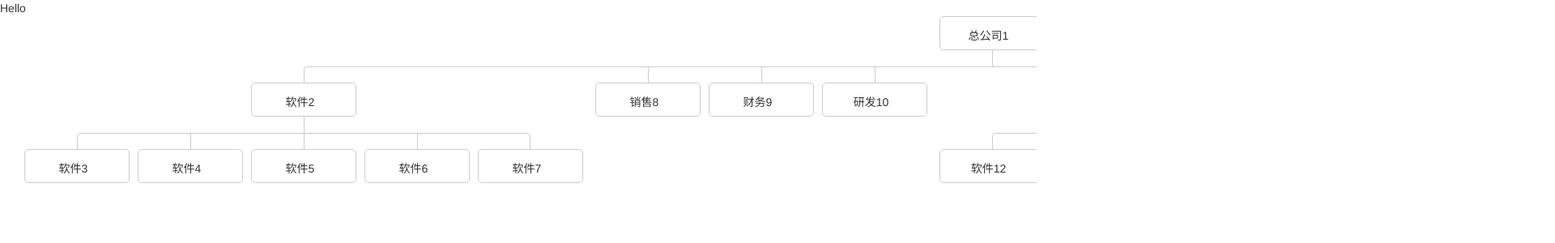
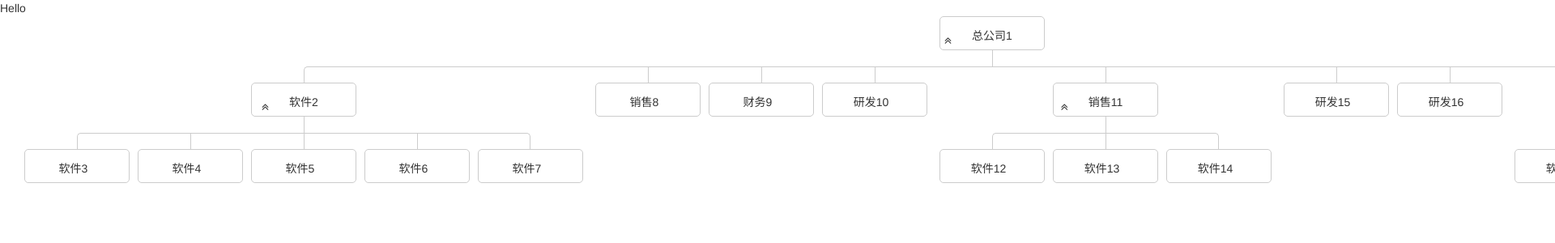
Before and after one commit to forjasper/ngx-org-tree, an Angular app: page / in a window 1280 px wide. Shown: the top 300 px of the page at 81% size, 1920 px wide, since content can reach past the window. Built offline with nearby package versions, Linux system fonts and the light colour scheme.

Commit message:
complete

```diff
--- a/src/app/organization/ngx-org-tree/ngx-org-tree.component.css
+++ b/src/app/organization/ngx-org-tree/ngx-org-tree.component.css
@@ -2,5 +2,4 @@
   width:100%;
 	margin: 0px auto;
 	text-align:center;
-  overflow: scroll;
 }
--- a/src/app/organization/ngx-org-tree/ngx-org-tree.component.ts
+++ b/src/app/organization/ngx-org-tree/ngx-org-tree.component.ts
@@ -56,20 +56,20 @@ export class NgxOrgTreeComponent implements OnInit {
   }
   nodeClick(node) {
     // 调整未选中节点的样式
-    this.resetStyle(this.data, node.id);
+    this.resetStyle(this.data, node);
     console.log('选择了节点');
     console.log(node);
   }
-  resetStyle(data, nodeId) {
+  resetStyle(data, node) {
   for (const i in data) {
-    if (data[i].id === nodeId) {
+    if (data[i].id === node.id) {
       console.log(data[i].id);
-      data[i].selected = true;
-      this.resetStyle(data[i].children, nodeId);
+      data[i].selected = node.selected;
+      this.resetStyle(data[i].children, node);
     } else {
       data[i].selected = false;
       console.log(data[i].selected);
-      this.resetStyle(data[i].children, nodeId);
+      this.resetStyle(data[i].children, node);
     }
   }}
 }
--- a/src/app/organization/ngx-org-tree/org-tree-node/org-tree-node.component.css
+++ b/src/app/organization/ngx-org-tree/org-tree-node/org-tree-node.component.css
@@ -12,6 +12,8 @@
 }
 
 .org-tree-node{
+  -moz-user-select: none;
+  user-select: none;
   width: 130px;
 	border: 1px solid #ccc;
 	border-radius: 5px;
@@ -21,17 +23,17 @@
 	*zoom:1;
 }
 
-.org-node-color{
+.org-node-selected{
   background: skyblue;
   border: 1px solid skyblue;
 
 }
 
 /* 2017-11-9 */
-.org-tree-node:hover .left{
+.org-node-selected .left{
   visibility: visible;
  }
-.org-tree-node:hover .right{
+.org-node-selected .right{
   visibility: visible;
 }
 .left{
@@ -128,3 +130,10 @@ org-tree-list::before{
   -webkit-box-shadow: inset 0 1px 1px rgba(0,0,0,.075),0 0 8px rgba(102,175,233,.6);
   box-shadow: inset 0 1px 1px rgba(0,0,0,.075),0 0 8px rgba(102,175,233,.6)
 }
+
+.has-children {
+  display: none;
+}
+.hide-children {
+
+}
--- a/src/app/organization/ngx-org-tree/org-tree-node/org-tree-node.component.html
+++ b/src/app/organization/ngx-org-tree/org-tree-node/org-tree-node.component.html
@@ -1,8 +1,13 @@
 
-<div class="org-tree-node" [ngClass]="{'org-node-color':nodeData.selected == true}" (click)="nodeClick()" (dblclick)="nodeDoubleClick()">
+<div class="org-tree-node" [ngClass]="{'org-node-selected':nodeData.selected == true}" (click)="nodeClick()" (dblclick)="nodeDoubleClick()">
+  <span [ngClass]="{'has-children':hasChildren() == false}" >
+    <i [ngClass]="{'fa fa-angle-double-down':showChildren == false}"></i>
+    <i [ngClass]="{'fa fa-angle-double-up':showChildren == true}"></i>
+  </span>
   <div class="left">
       <span (click)="deleteNode($event)"><i class="fa fa-trash-o "></i></span>
   </div>
+
   <div class="middle">
     <span contenteditable="false">{{nodeData.name}}</span>
   </div>
@@ -21,6 +26,7 @@
       <button (click)="addSave()" class="btn btn-primary btn-xs">确定</button>
     </div>
   </div>
+
 </div>
 
 <org-tree-list
--- a/src/app/organization/ngx-org-tree/org-tree-node/org-tree-node.component.ts
+++ b/src/app/organization/ngx-org-tree/org-tree-node/org-tree-node.component.ts
@@ -93,7 +93,8 @@ export class OrgTreeNodeComponent implements OnInit {
   }
   nodeClick() {
     clearTimeout(this.dbClickTime);
-    this.nodeSelected = !this.nodeSelected;
+    // this.nodeSelected = !this.nodeSelected;
+    this.nodeData.selected = !this.nodeData.selected;
     const that = this;
     this.dbClickTime = setTimeout(function(){
       that._nodeClick.emit(that.nodeData);
```
